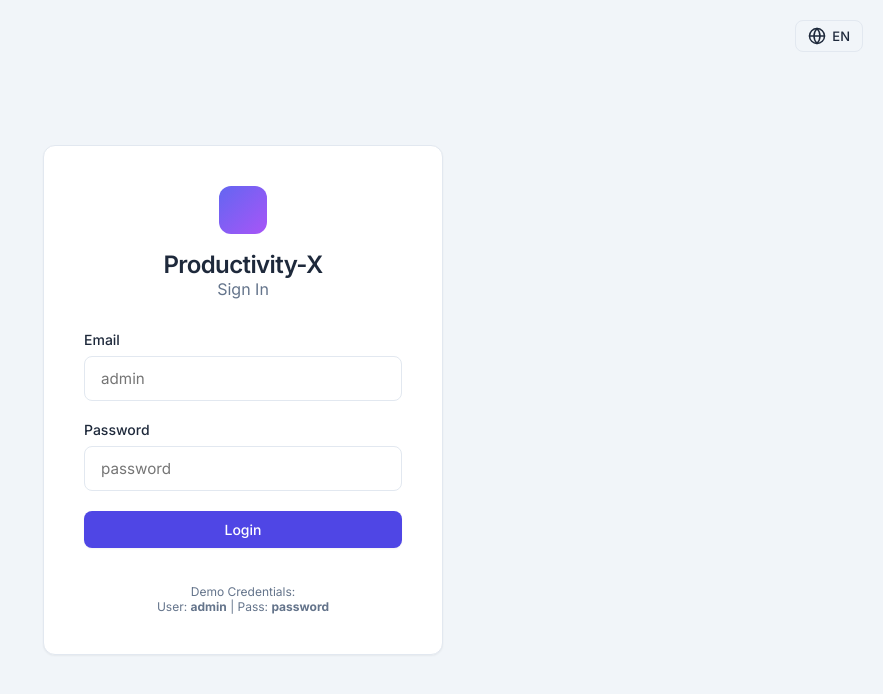
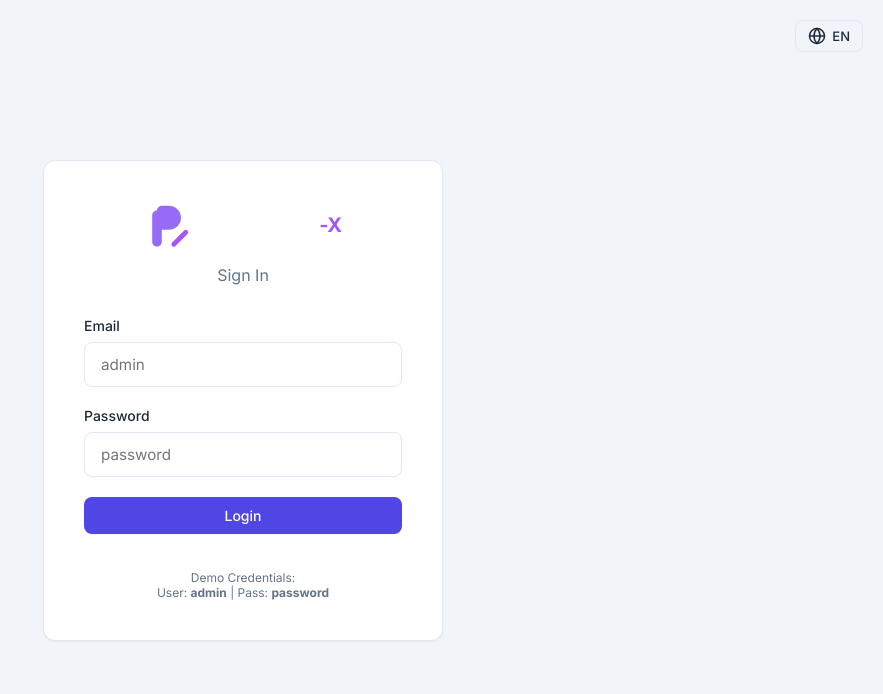
Before and after one commit to paul9202/productivity-management-platform, a React (Vite) app in the folder frontend/: page /login in a window 1280 px wide. Shown: the top 694 px of the page, without its empty margins (397-1280 px from the left). Built offline with nearby package versions, Linux system fonts and the light colour scheme.

Commit message:
Updating Login Page Branding

```diff
--- a/frontend/src/pages/Login.tsx
+++ b/frontend/src/pages/Login.tsx
@@ -5,6 +5,7 @@ import { useNavigate } from 'react-router-dom';
 
 import { useTranslation } from 'react-i18next';
 import { LanguageSwitcher } from '../components/common/LanguageSwitcher';
+import { Logo } from '../components/common/Logo';
 
 const Login: React.FC = () => {
     const { t } = useTranslation();
@@ -37,10 +38,9 @@ const Login: React.FC = () => {
                 <LanguageSwitcher />
             </div>
             <div className="card" style={{ width: 400, padding: 40 }}>
-                <div style={{ textAlign: 'center', marginBottom: 32 }}>
-                    <div style={{ width: 48, height: 48, background: 'linear-gradient(135deg, #6366f1, #a855f7)', borderRadius: 12, margin: '0 auto 16px' }}></div>
-                    <h2>{t('app.title')}</h2>
-                    <div style={{ color: 'var(--text-muted)' }}>{t('pages.login.title')}</div>
+                <div style={{ textAlign: 'center', marginBottom: 32, display: 'flex', flexDirection: 'column', alignItems: 'center' }}>
+                    <Logo size={48} showText={true} />
+                    <div style={{ color: 'var(--text-muted)', marginTop: '1rem' }}>{t('pages.login.title')}</div>
                 </div>
 
                 <form onSubmit={handleLogin} style={{ display: 'flex', flexDirection: 'column', gap: 20 }}>
```
